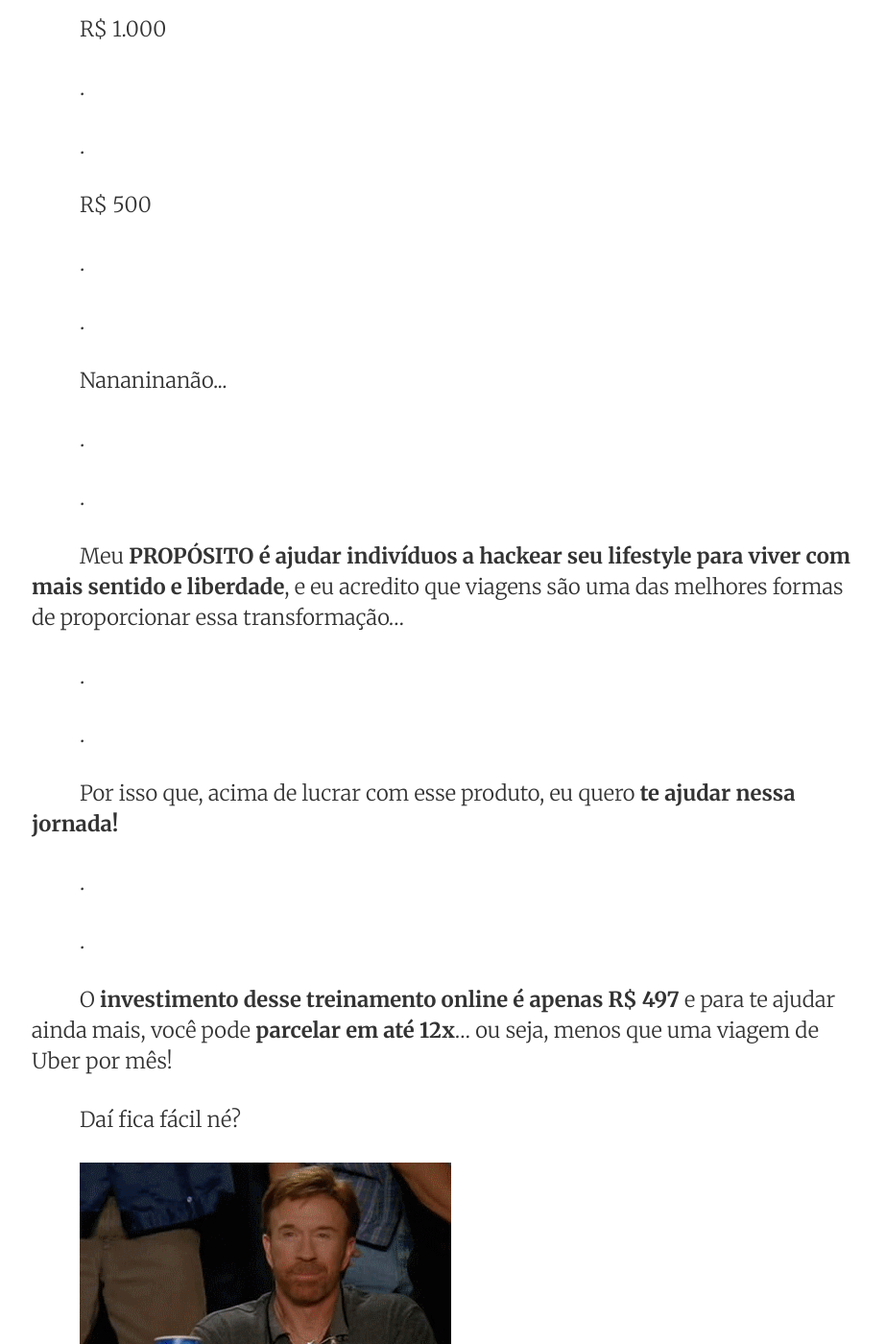
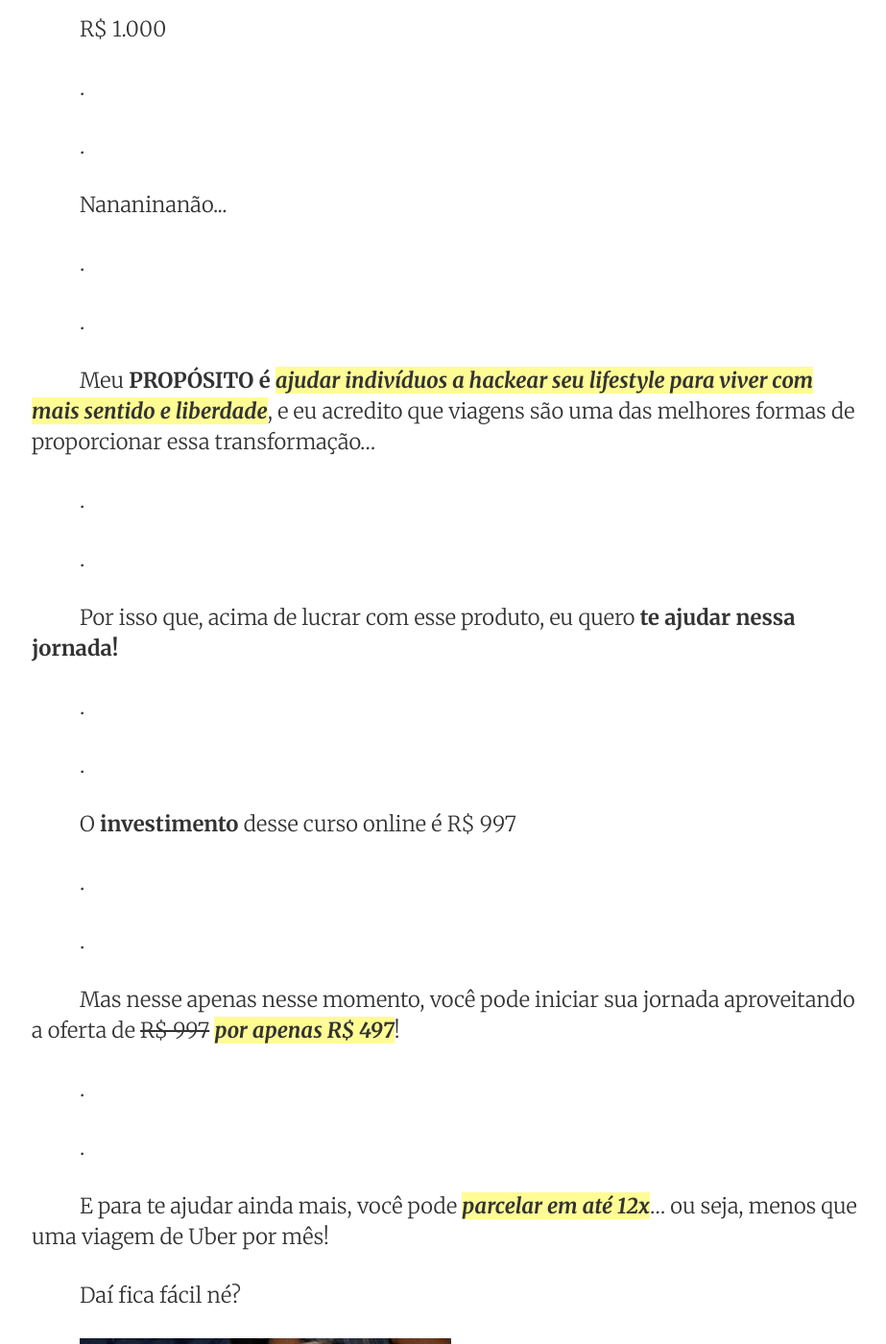
Before and after one commit to ianborges/hackeandosuaviagem, a Jekyll site: the page built from index.html, in a window 1280 px wide and 1400 px high, scrolled down 12007 px. Shown: the whole window at 96% size, without its empty margins (176-1099 px from the left). Built offline with Jekyll 4.4.1, drawn with Linux system fonts in a browser that asks for light colours; the list of posts is cut into pages by our own code; some of the changed text lies outside the part shown.

Commit message:
Update index.html

```diff
--- a/index.html
+++ b/index.html
@@ -56,13 +56,13 @@
 
         <p>O que vai te permitir <span class="highlight"><em><strong>VIAJAR MAIS VEZES</strong></em></span>, de <strong>forma mais econômica e acumular <span class="highlight"><em>EXPERIÊNCIAS INESQUECÍVEIS</em></span></strong> para contar para os seus netos!</p>
 
-        <h2>Com o treinamento online HACKEANDO SUA VIAGEM, você terá acesso a:</h2>
+        <h2>Com o <span class="highlight"><em>curso online</em></span> HACKEANDO SUA VIAGEM, você terá acesso a:</h2>
 
         <div class="noindent">
           <ul>
-            <li>Todo o meu <strong>conhecimento sobre viagens</strong>, através de um <strong>curso online completo com vídeos e explicações detalhadas</strong> de todos esses travels hacks,</li>
-            <li>Além de participar de uma <strong>comunidade fechada de travel hackers</strong> compartilhando suas últimas descobertas pelo mundo,</li>
-            <li><strong>Encontros em grupo online periódicos</strong> para tirar suas dúvidas comigo!</li>
+            <li>Todo o <strong>meu conhecimento sobre viagens</strong>, através de um <span class="highlight"><em><strong>curso online completo com vídeos e explicações detalhadas</strong></em></span> de todos esses travels hacks,</li>
+            <li>Além de participar de uma <span class="highlight"><em><strong>comunidade fechada de travel hackers</strong></em></span> compartilhando suas últimas descobertas pelo mundo,</li>
+            <li><span class="highlight"><em><strong>Encontros em grupo online periódicos</strong></em></span> para tirar suas dúvidas comigo!</li>
           </ul>
         </div>
 
@@ -188,7 +188,7 @@
 		<p><strong>Você consegue imaginar o quanto esse conhecimento poderá te trazer de economia de tempo e dinheiro???</strong></p>
 		<p>E essa é a <strong>missão</strong> desse treinamento:</p>
 		<p><span class="highlight"><em><strong>Te tornar um verdadeiro TRAVEL HACKER</strong></em></span>, ou seja, você <strong>NÃO será mais um turista</strong> em suas próximas viagens, mas <strong>SIM um verdadeiro viajante!</strong></p>
-		<p>E como você terá um grande conhecimento sobre <strong>todas as áreas importantes para planejar uma viagem de maneira mais econômica e prática</strong>, isso te permitirá <strong>VIAJAR MAIS</strong> e <strong>acumular EXPERIÊNCIAS INESQUECÍVEIS</strong> para contar para seus netos lá na frente!</p>
+		<p>E como você terá um grande conhecimento sobre <strong>todas as áreas importantes para planejar uma viagem de maneira mais econômica e prática</strong>, isso te permitirá <span class="highlight"><em><strong>VIAJAR MAIS</strong></em></span> e <span class="highlight"><em><strong>acumular EXPERIÊNCIAS INESQUECÍVEIS</strong></em></span> para contar para seus netos lá na frente!</p>
 
 		<p>E agora você está se perguntando, quanto isso tudo deve custar…</p>
 		<p>.</p>
@@ -214,20 +214,23 @@
 		<p>R$ 1.000</p>
 		<p>.</p>
 		<p>.</p>
-		<p>R$ 500</p>
-		<p>.</p>
-		<p>.</p>
 		<p>Nananinanão...</p>
 		<p>.</p>
 		<p>.</p>
-		<p>Meu <strong>PROPÓSITO é ajudar indivíduos a hackear seu lifestyle para viver com mais sentido e liberdade</strong>, e eu acredito que viagens são uma das melhores formas de proporcionar essa transformação…</p>
+		<p>Meu <strong>PROPÓSITO é <span class="highlight"><em>ajudar indivíduos a hackear seu lifestyle para viver com mais sentido e liberdade</strong></em></span>, e eu acredito que viagens são uma das melhores formas de proporcionar essa transformação…</p>
 		<p>.</p>
 		<p>.</p>
 		<p>Por isso que, acima de lucrar com esse produto, eu quero <strong>te ajudar nessa jornada!</strong></p>
 		<p>.</p>
 		<p>.</p>
-		<p>O <strong>investimento desse treinamento online é apenas R$ 497</strong> e para te ajudar ainda mais, você pode <strong>parcelar em até 12x</strong>… ou seja, menos que uma viagem de Uber por mês!</p>
-		<p>Daí fica fácil né?</p>
+		<p>O <strong>investimento</strong> desse curso online é R$ 997</p>
+		<p>.</p>
+		<p>.</p>
+	        <p>Mas nesse apenas nesse momento, você pode iniciar sua jornada aproveitando a oferta de <strike>R$ 997</strike> <span class="highlight"><em><strong>por apenas R$ 497</strong></em></span>!
+	        <p>.</p>
+		<p>.</p>
+	        <p>E para te ajudar ainda mais, você pode <span class="highlight"><em><strong>parcelar em até 12x</strong></em></span>… ou seja, menos que uma viagem de Uber por mês!</p>
+	        <p>Daí fica fácil né?</p>
 
 		<p><img src="assets/chuck-norris.gif" style="max-width: 387px; width: 80%;"/></p>
 
```
